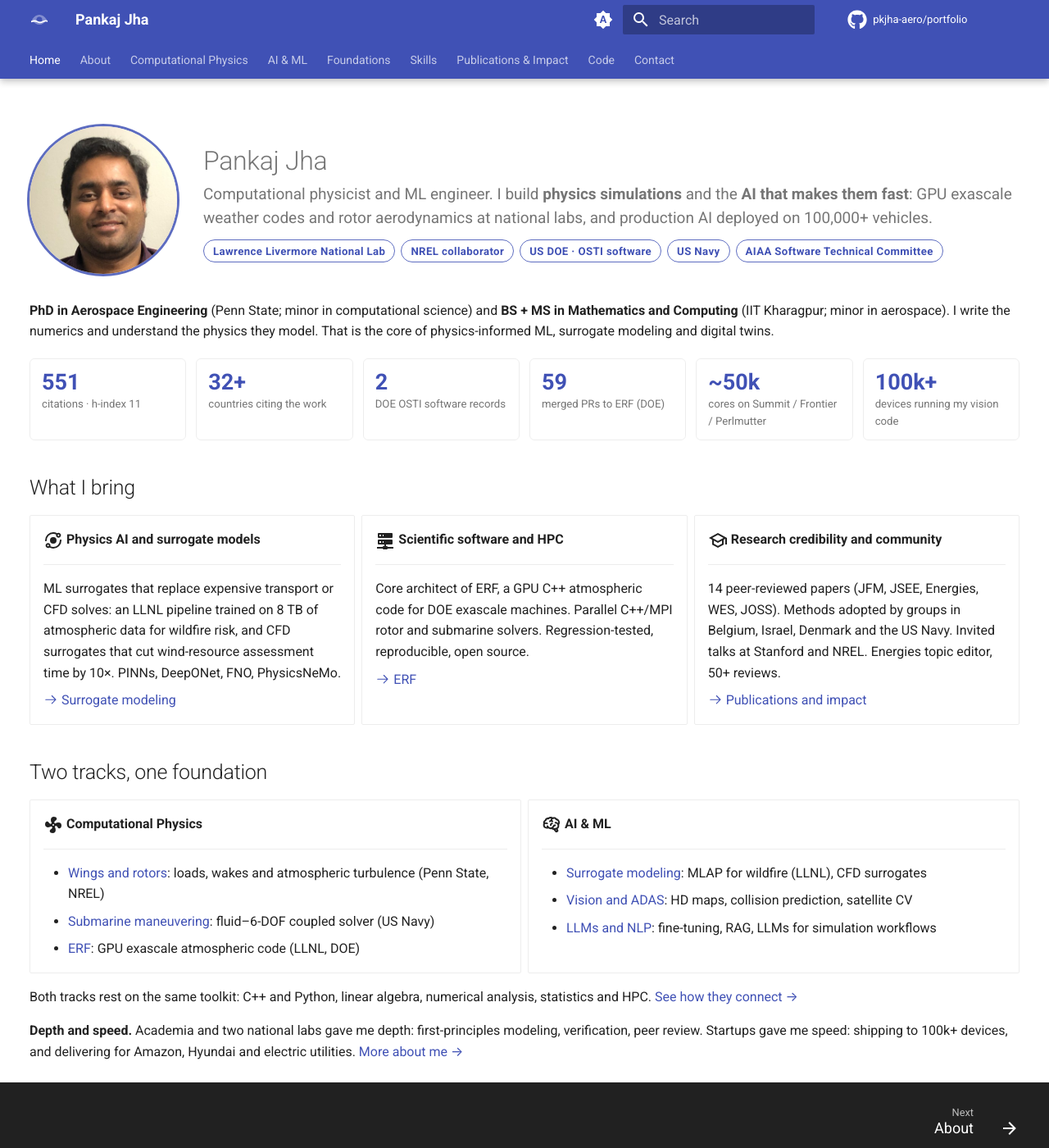
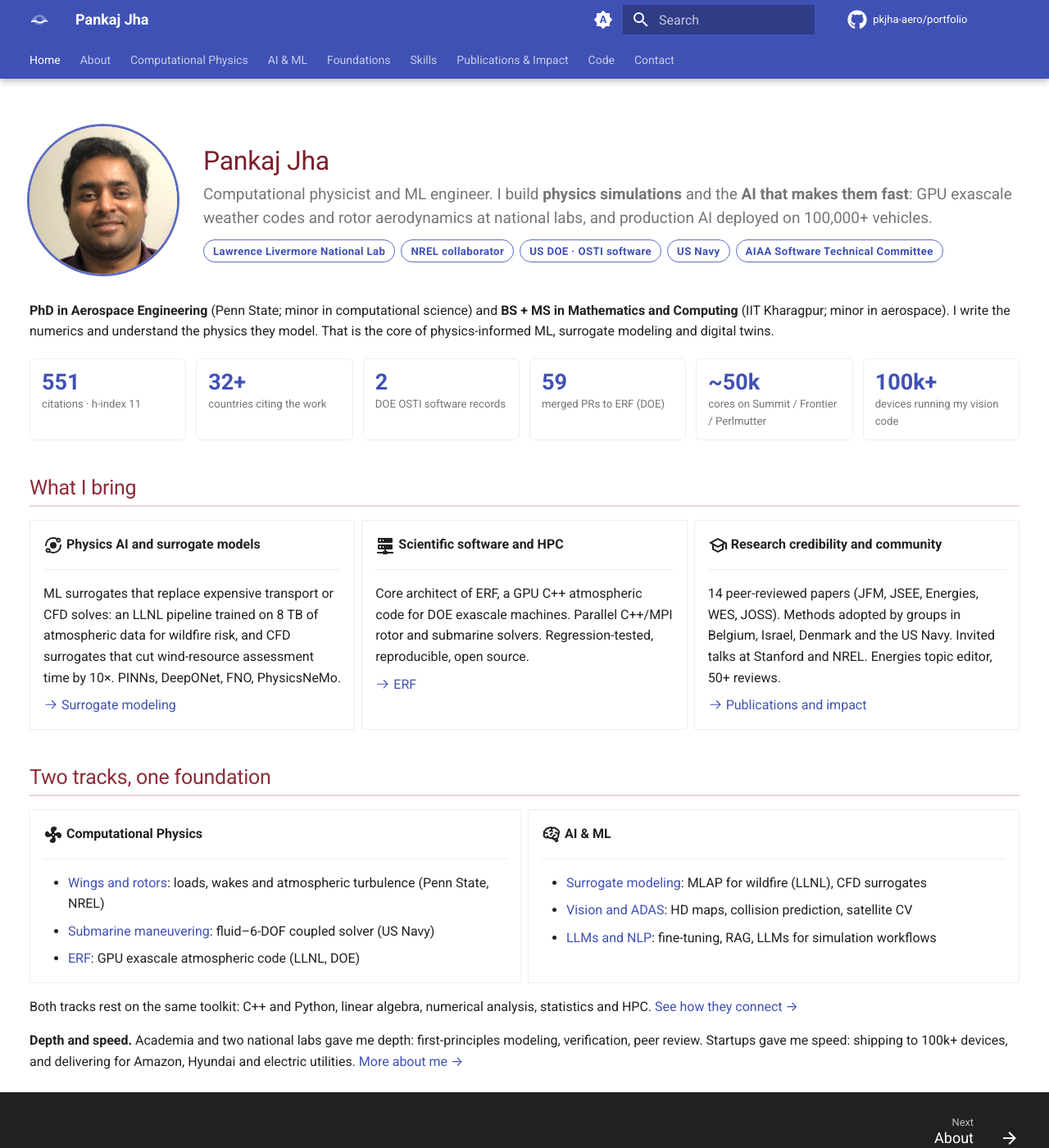
Before and after one commit to pkjha-aero/portfolio, an MkDocs documentation site: the page built from docs/index.md, in a window 1280 px wide and 1400 px high. Shown: the whole window at 82% size. Built offline with MkDocs 1.6.1 and Material for MkDocs 9.7.7, drawn with Linux system fonts in a browser that asks for light colours; comment, search, counter and statistics services are not loaded.

Commit message:
Color headings burgundy for contrast with body text and links
Material's grey headings (~4.6:1) blended into body text. Headings are now
burgundy (H1 10.1:1, H2 8.2:1, H3 6.4:1 on white) with a pale rose rule
under H2, and rose tints in dark mode. Burgundy also keeps headings
distinct from the indigo links and header.

Co-Authored-By: Claude Opus 5.5 <noreply@anthropic.com>

```diff
--- a/docs/assets/css/extra.css
+++ b/docs/assets/css/extra.css
@@ -184,3 +184,32 @@ a.pillar:hover { color: var(--md-accent-fg-color); }
   color: var(--md-default-fg-color--light);
   margin-top: -0.4rem;
 }
+
+/* ---- Headings: burgundy -------------------------------------------------
+   Material's default headings are light grey (~4.6:1) and blend into body
+   text. Burgundy contrasts with the indigo header and stays distinct from
+   indigo links, so headings read as structure rather than as clickable.
+   Light mode on white: H1 10.1:1, H2 8.2:1, H3 6.4:1.                        */
+
+:root {
+  --heading-1: #7b1f2b;
+  --heading-2: #8e2c38;
+  --heading-3: #a33c48;
+  --heading-rule: #efd3d6;
+}
+/* Dark mode: rose tints of the same hue, readable on the slate background. */
+[data-md-color-scheme="slate"] {
+  --heading-1: #f0b8bd;
+  --heading-2: #e8a0a8;
+  --heading-3: #e8a0a8;
+  --heading-rule: #5a2e35;
+}
+
+.md-typeset h1 { color: var(--heading-1); font-weight: 500; }
+.md-typeset h2 {
+  color: var(--heading-2);
+  font-weight: 500;
+  border-bottom: 2px solid var(--heading-rule);
+  padding-bottom: 0.2rem;
+}
+.md-typeset h3 { color: var(--heading-3); font-weight: 600; }
```
